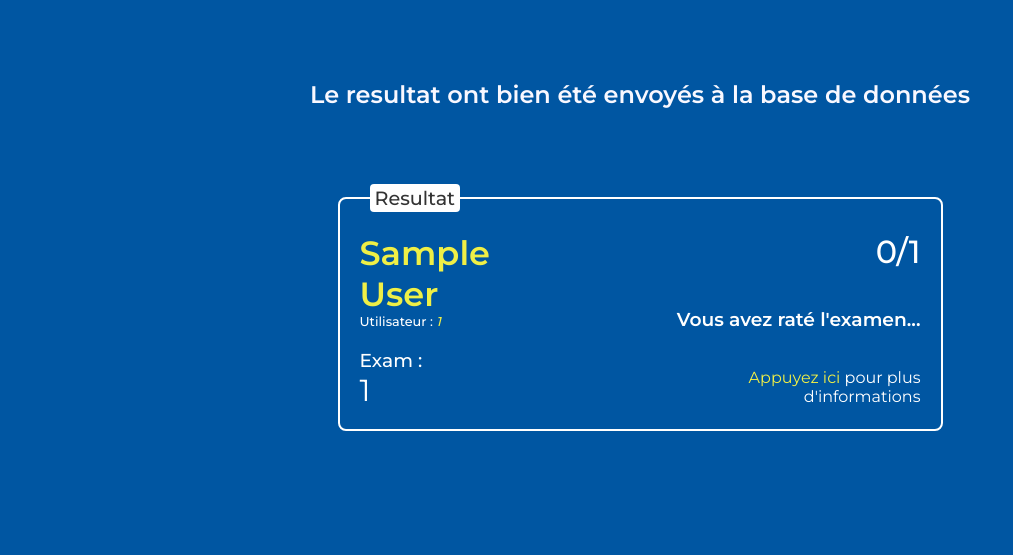
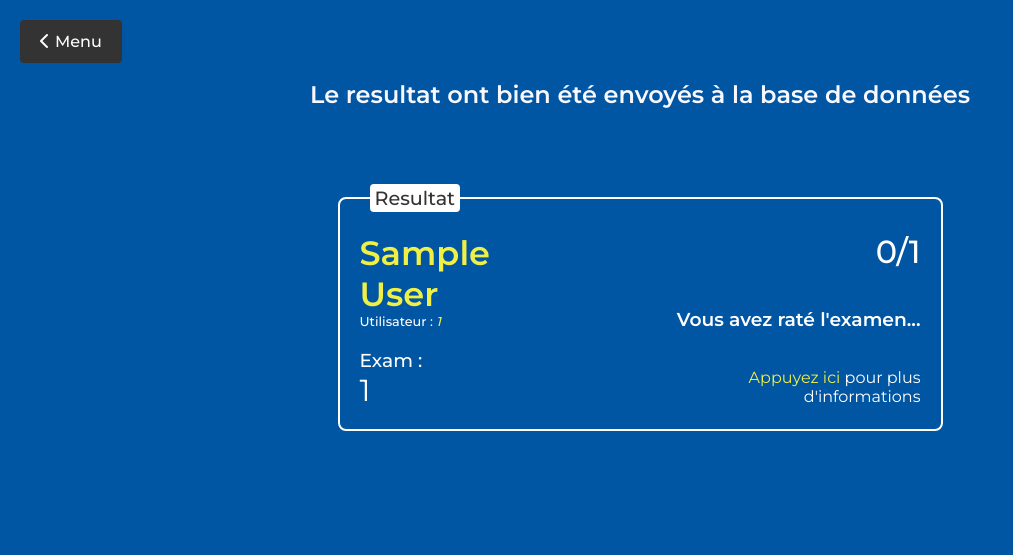
Before and after one commit to WH-Yoshi/QCM-front, a PHP site: page /exit.php in a window 1280 px wide. Shown: the part 120-675 px from the top of the page, without its empty margins (0-1013 px from the left). Run offline with PHP 8.4, Linux system fonts and the light colour scheme; the visitor is signed in with stand-in values (Sample User, id 1); some libraries are stand-ins or nearby versions.

Commit message:
Prof UI FINISHED

```diff
--- a/exit.php
+++ b/exit.php
@@ -109,7 +109,8 @@ unset($_SESSION['examenID']);
     </div>
 </header>
 <main>
-    <section id="resultat">
+    <section style="position: relative;" id="resultat">
+        <a href='./menu.php' class='button' style='position: absolute; top: 20px; left: 20px'><i class="fa-solid fa-chevron-left"></i>Menu</a>
         <h1>Le resultat ont bien été envoyés à la base de données</h1>
         <fieldset class="question-boxes">
             <legend>Resultat</legend>
--- a/gestionetu.php
+++ b/gestionetu.php
@@ -102,6 +102,7 @@ foreach ($qcms as $qcm) {
 </header>
 <main style="position: relative" id="results">
     <a href='./prof.php' class='button' style='position: absolute; top: 20px; left: 20px'><i class="fa-solid fa-chevron-left"></i>Menu</a>
+    <a class='button' style='position: absolute; bottom: 20px; margin: auto' onClick="window.location.reload();"><i class="fa-solid fa-rotate-right"></i>Rafraichir la page</a>
     <h1>Etudiants de <?php echo $_SESSION['identifiant'] ?></h1>
     <section id="qcm-result">
         <?php
--- a/menu.php
+++ b/menu.php
@@ -55,7 +55,8 @@ function error_message(){
                     <h2>Examen</h2>
                     <p> L'examen que vous choisirez se composera de 10 questions choisies au hasard parmi les 20 du sujet étudié.</p>
                     <p>+1 : bonne réponse / -0.5 : mauvaise réponse / 0 : pas de réponse</p>
-                    <p>Tout abandon mène à l'échec</p>
+                    <p>Vous avez <u>5 minutes</u> pour répondre à toutes les questions et n'avez droit a qu'<u>un seul essai</u></p>
+                    <p style="color: #811b1b"><u>Tout abandon mène à l'échec</u></p>
                 </div>
                 <div>
                     <h4 class="error"><?php error_message();?></h4>
--- a/scripts/examcheck.php
+++ b/scripts/examcheck.php
@@ -15,7 +15,7 @@ if (isset($_SESSION['examenID'])) {
         return;
     } else {
         if ($exam['Etat'] == 'en cours') {
-            $sql = "DELETE FROM EXAMEN WHERE utilisateur_ID = :U_ID AND Etat = 'en cours'";
+            $sql = "UPDATE EXAMEN SET Etat = 'fini', Resultat = '0' WHERE utilisateur_ID = :U_ID AND Etat = 'en cours'";
             try {
                 $stmt = $db->prepare($sql);
                 $stmt->bindParam(':U_ID', $_SESSION['userID']);
--- a/styles/style.css
+++ b/styles/style.css
@@ -88,9 +88,10 @@ h3#timer {
 }
 .button:hover {
   background: #fff;
-  color: #111
+  color: #111;
+  cursor: pointer;
 }
-.fa-chevron-left {
+.fa-chevron-left, .fa-rotate-right {
   margin-right: 5px
 }
 header#page1header {
@@ -441,7 +442,8 @@ section#qcm-result div.result div#onbot div.qcm {
   flex-direction: row;
   justify-content: space-between;
   gap: 10px;
-  align-items: center
+  align-items: center;
+  text-align: right;
 }
 section#qcm-result div.result p.next {
   margin-top: 10px
```
